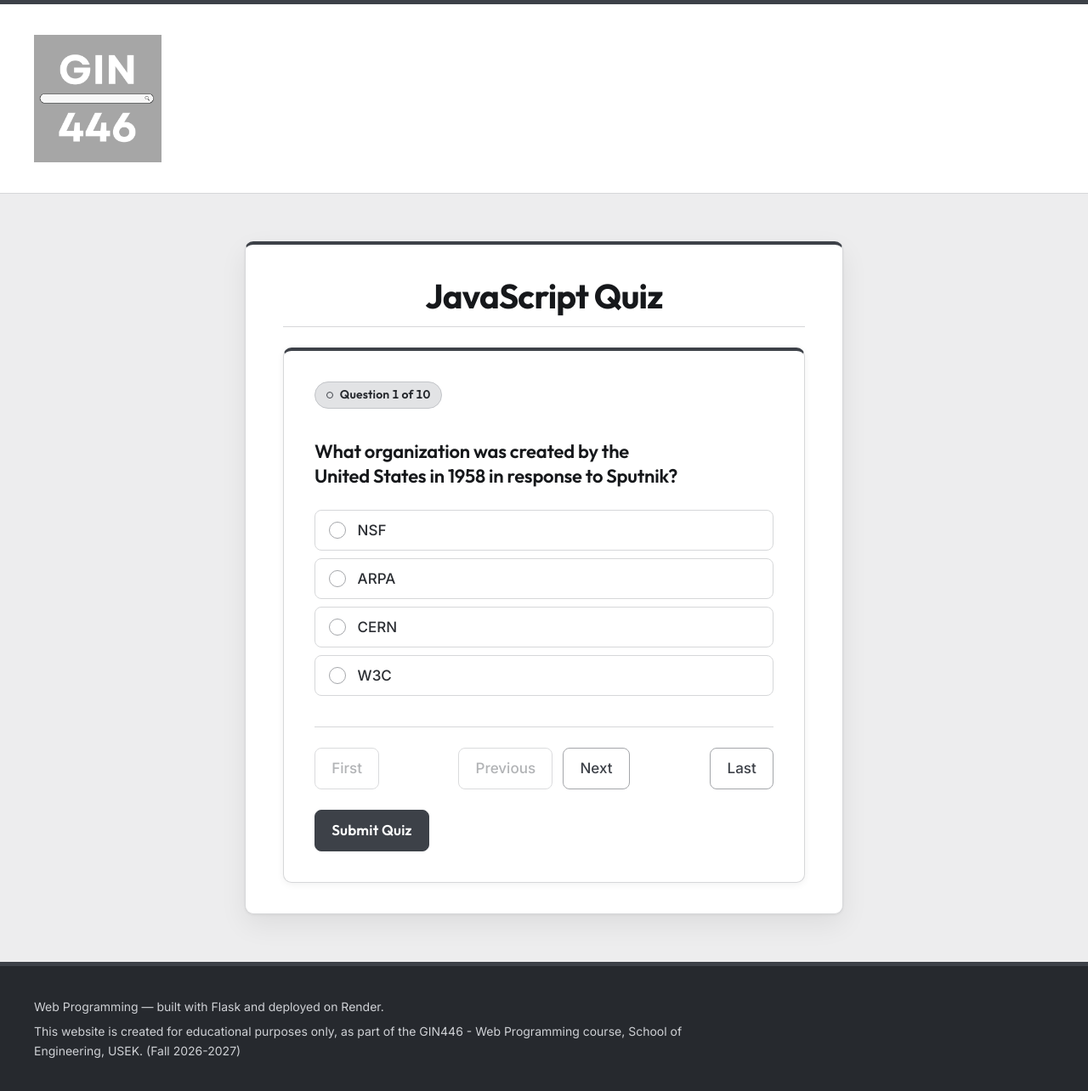
After one commit to Emmanuel-AB-26/web-programming-site-26, a Flask app: page /quiz in a window 1280 px wide. The commit adds this page. Shown: the whole page at 85% size. Run offline with Flask 3, Linux system fonts and the light colour scheme; some web fonts are replaced.

Commit message:
Week 5 activity

```diff
--- a/app.py
+++ b/app.py
@@ -50,6 +50,7 @@ def home():
         {"week": 2, "title": "History of the Internet (AI)", "url": "/internet-history-ai"},
         {"week": 2, "title": "History of the Web (AI)", "url": "/web-history-ai"},
         {"week": 4, "title": "Engineering Student Profile", "url": "/submit-profile"},
+        {"week": 5, "title": "JavaScript app", "url": "/quiz"},
     ]
     return render_template("index.html", weekly_work=weekly_work)
 
@@ -73,6 +74,10 @@ def internet_history_ai():
 def web_history_ai():
     return render_template("web-history-ai.html")
 
+@app.route("/research-page")
+def research_page():
+    return render_template("research-page.html")
+
 
 @app.route("/submit-profile", methods=["GET", "POST"])
 def submit_profile():
@@ -92,6 +97,10 @@ def submit_profile():
     # First visit (GET): just show the empty form.
     return render_template("profile-form.html")
 
+@app.route("/quiz", methods=["GET", "POST"])
+def quiz():
+    return render_template("quiz.html")
+
 
 if __name__ == "__main__":
     app.run(debug=True)
--- /dev/null
+++ b/static/quiz.css
@@ -0,0 +1,340 @@
+/* ==========================================================================
+   JavaScript Quiz: quiz.css
+   Extends the "Modern Graphite" base (static/style.css).
+   LOAD ORDER: link style.css FIRST, then this file, so the design tokens
+   (--color-*, --space-*, --radius-*, --shadow-*) are available here.
+   Mobile-first, same breakpoints as the base: tablet 40em.
+   ========================================================================== */
+
+.container {
+  /* Quiz-only feedback colours, muted to sit beside the graphite palette */
+  --quiz-success: #2f6f4f;
+  --quiz-success-soft: #e9f2ed;
+  --quiz-danger: #a3392e;
+  --quiz-danger-soft: #f9ecea;
+  --radio-size: 1.25rem;
+}
+
+body {
+  margin: 0;
+  background: var(--color-surface-alt);
+}
+
+/* ---------- Card ---------- */
+.container {
+  width: 100%;
+  max-width: 44rem;
+  margin: var(--space-md) auto;
+  padding: var(--space-md);
+  background: var(--color-surface);
+  border: 1px solid var(--color-border);
+  border-top: 4px solid var(--color-accent);
+  border-radius: var(--radius-lg);
+  box-shadow: var(--shadow-sm), 0 12px 32px rgba(15, 17, 19, 0.07);
+}
+
+h1 {
+  margin-bottom: var(--space-md);
+  padding-bottom: var(--space-sm);
+  text-align: center;
+  border-bottom: 1px solid var(--color-border);
+}
+
+/* ---------- Progress ---------- */
+#progress {
+  display: inline-block;
+  padding: 0.2rem 0.8rem;
+  font-family: var(--font-heading);
+  font-size: var(--text-sm);
+  font-weight: 600;
+  font-variant-numeric: tabular-nums;
+  letter-spacing: 0.01em;
+  color: var(--color-accent-hover);
+  background: var(--color-accent-soft);
+  border: 1px solid var(--color-accent-border);
+  border-radius: 999px;
+}
+
+
+/* Interactive pill, CSS only. A small status dot sits inside it; when an
+   answer is selected the pill fills dark and the dot fills white. */
+#progress {
+  display: inline-flex;
+  align-items: center;
+  gap: 0.5rem;
+  transition: background-color var(--transition), color var(--transition),
+              border-color var(--transition), box-shadow var(--transition),
+              transform 260ms cubic-bezier(0.3, 1.5, 0.5, 1);
+}
+
+#progress::before {
+  content: "";
+  width: 0.5rem;
+  height: 0.5rem;
+  border: 1.5px solid var(--color-accent);
+  border-radius: 50%;
+  transition: background-color var(--transition), border-color var(--transition);
+}
+
+#progress:hover {
+  border-color: var(--color-accent);
+  box-shadow: var(--shadow-sm);
+  transform: translateY(-1px);
+}
+
+/* Answer selected on the current question */
+.container:has(.choice input:checked) #progress {
+  color: var(--color-on-accent);
+  background: var(--color-accent);
+  border-color: var(--color-accent);
+}
+
+.container:has(.choice input:checked) #progress::before {
+  background: var(--color-on-accent);
+  border-color: var(--color-on-accent);
+}
+
+/* While a navigation button is pressed the pill squeezes, then springs
+   back as the new question number appears */
+.container:has(.navigation button:active) #progress { transform: scale(0.92); }
+
+/* ---------- Question ---------- */
+#questionText {
+  margin-top: var(--space-md);
+  margin-bottom: var(--space-md);
+  font-family: var(--font-heading);
+  font-size: var(--text-h3);
+  font-weight: 600;
+  line-height: 1.35;
+  letter-spacing: -0.01em;
+  color: var(--color-heading);
+}
+
+#questionText pre {
+  margin-top: var(--space-sm);
+  font-weight: 400;
+  letter-spacing: 0;
+}
+
+/* ---------- Choices ---------- */
+.choice {
+  display: flex;
+  align-items: center;
+  gap: 0.85rem;
+  min-height: var(--tap-target);
+  margin: 0.6rem 0;
+  padding: 0.65rem 1rem;
+  font-weight: 500;
+  line-height: 1.45;
+  color: var(--color-text);
+  background: var(--color-surface);
+  border: 1px solid var(--color-border);
+  border-radius: var(--radius-md);
+  cursor: pointer;
+  transition: border-color var(--transition), background-color var(--transition),
+              box-shadow var(--transition), color var(--transition);
+}
+
+.choice:hover {
+  background: var(--color-surface-alt);
+  border-color: var(--color-border-strong);
+}
+
+/* Selected answer */
+.choice:has(input:checked) {
+  background: var(--color-accent-soft);
+  border-color: var(--color-accent);
+  box-shadow: var(--shadow-sm);
+  color: var(--color-heading);
+}
+
+/* Keyboard focus: one ring around the whole row (mouse clicks don't trigger it) */
+.choice:has(input:focus-visible) {
+  outline: 2px solid var(--color-focus);
+  outline-offset: 3px;
+}
+
+/* Custom radio: replaces the native one, so no square box can appear
+   around it. This also cancels the base file's input:focus ring. */
+.choice input {
+  appearance: none;
+  -webkit-appearance: none;
+  display: grid;
+  place-content: center;
+  flex: 0 0 var(--radio-size);
+  width: var(--radio-size);
+  height: var(--radio-size);
+  min-height: 0;
+  max-width: none;
+  margin: 0;
+  padding: 0;
+  background: var(--color-surface);
+  border: 1.5px solid var(--color-border-strong);
+  border-radius: 50%;
+  box-shadow: none;
+  transition: background-color var(--transition), border-color var(--transition);
+}
+
+.choice input::before {
+  content: "";
+  width: 0.5rem;
+  height: 0.5rem;
+  border-radius: 50%;
+  background: var(--color-on-accent);
+  transform: scale(0);
+  transition: transform var(--transition);
+}
+
+.choice:hover input { border-color: var(--color-accent); }
+
+.choice input:focus,
+.choice input:focus-visible {
+  outline: none;
+  box-shadow: none;
+}
+
+.choice input:checked {
+  background: var(--color-accent);
+  border-color: var(--color-accent);
+}
+
+.choice input:checked::before { transform: scale(1); }
+
+/* Correction view (only if your script adds these classes) */
+.choice.correct {
+  background: var(--quiz-success-soft);
+  border-color: var(--quiz-success);
+}
+
+.choice.correct input {
+  background: var(--quiz-success);
+  border-color: var(--quiz-success);
+}
+
+.choice.incorrect {
+  background: var(--quiz-danger-soft);
+  border-color: var(--quiz-danger);
+}
+
+.choice.incorrect input {
+  background: var(--quiz-danger);
+  border-color: var(--quiz-danger);
+}
+
+/* ---------- Question change animation ----------
+   The choices fade up one after another whenever they are re-rendered. */
+.choice {
+  animation: quiz-choice-in 380ms cubic-bezier(0.2, 0.7, 0.2, 1) both;
+}
+
+.choice:nth-child(1) { animation-delay: 80ms; }
+.choice:nth-child(2) { animation-delay: 130ms; }
+.choice:nth-child(3) { animation-delay: 180ms; }
+.choice:nth-child(4) { animation-delay: 230ms; }
+.choice:nth-child(5) { animation-delay: 280ms; }
+.choice:nth-child(6) { animation-delay: 330ms; }
+
+@keyframes quiz-choice-in {
+  from { opacity: 0; transform: translateY(8px); }
+  to   { opacity: 1; transform: none; }
+}
+
+/* ---------- Navigation and buttons ----------
+   Base button styles still apply. Previous/Next are the quieter secondary
+   style; Submit stays the primary filled button. */
+/* Expects four buttons in this order: First, Previous, Next, Last.
+   Phones: four equal columns. Tablet+: First and Last sit at the edges,
+   Previous and Next are centred together (see the media query below). */
+.navigation {
+  display: grid;
+  grid-template-columns: repeat(4, minmax(0, 1fr));
+  gap: var(--space-xs);
+  margin-top: var(--space-lg);
+  padding-top: var(--space-md);
+  border-top: 1px solid var(--color-border);
+}
+
+.navigation button {
+  width: 100%;
+  padding-inline: 0.4rem;
+  font-size: var(--text-sm);
+  color: var(--color-accent);
+  background: var(--color-surface);
+  border: 1px solid var(--color-border-strong);
+}
+
+.navigation button:hover:not(:disabled) {
+  color: var(--color-on-accent);
+  background: var(--color-accent);
+  border-color: var(--color-accent);
+}
+
+button:disabled {
+  opacity: 0.4;
+  cursor: not-allowed;
+  transform: none;
+  box-shadow: none;
+}
+
+.submit {
+  width: 100%;
+  margin-top: var(--space-md);
+  font-family: var(--font-heading);
+  font-weight: 600;
+  letter-spacing: 0.01em;
+}
+
+/* ---------- Results ---------- */
+#resultsPanel {
+  display: none;
+  margin-top: var(--space-lg);
+  padding-top: var(--space-md);
+  border-top: 1px solid var(--color-border);
+  animation: quiz-reveal 300ms ease both;
+}
+
+#resultsPanel h2 { color: var(--color-accent-hover); }
+
+#correction {
+  white-space: pre-wrap;
+  font-family: var(--font-body);
+  line-height: var(--leading-body);
+  padding: var(--space-sm) var(--space-md);
+  background: var(--color-surface-alt);
+  border: 1px solid var(--color-border);
+  border-left: 4px solid var(--color-accent);
+  border-radius: var(--radius-md);
+}
+
+@keyframes quiz-reveal {
+  from { opacity: 0; transform: translateY(6px); }
+  to   { opacity: 1; transform: none; }
+}
+
+/* ==========================================================================
+   TABLET and up (min-width: 40em)
+   ========================================================================== */
+@media (min-width: 40em) {
+  .container {
+    margin-block: var(--space-xl);
+    padding: var(--space-lg) calc(var(--space-lg) + 0.5rem);
+  }
+
+  .navigation {
+    grid-template-columns: 1fr auto auto 1fr;   /* equal side columns keep the middle pair centred */
+    gap: var(--space-sm);
+  }
+
+  .navigation button {
+    width: auto;
+    padding-inline: 1.2rem;
+    font-size: var(--text-base);
+  }
+
+  .navigation button:first-child { justify-self: start; }
+  .navigation button:last-child  { justify-self: end; }
+
+  .submit { width: auto; }
+}
+
+/* Reduced motion: the base file already shortens transitions and animations */
--- /dev/null
+++ b/static/quiz.js
@@ -0,0 +1,272 @@
+// ======================================================
+// QUESTIONS
+// ======================================================
+const questions = [
+{
+question:"What organization was created by the United States in 1958 in response to Sputnik?",
+choices:["NSF","ARPA","CERN","W3C"],
+answer:1,
+explanation:"1958: The US created the Advanced Research Projects Agency (ARPA) as a response to Sputnik."
+},
+{
+question:"Who developed the concept of packet switching in 1961?",
+choices:["Ray Tomlinson","Vint Cerf","Leonard Kleinrock","Tim Berners-Lee"],
+answer:2,
+explanation:"1961: Leonard Kleinrock published his work on packet-switching networks, which provided an important theoretical foundation for computer communication."
+},
+{
+question:"What major development occurred in 1984?",
+choices:["TCP was split into TCP and IP", "DNS was introduced", "NSFNET was established", "ARPANET was shut down"],
+answer:1,
+explanation:"1984: DNS was introduced, to translate human-readable names into network addresses."
+},
+{
+question:"What happened in 1986?",
+choices:["The Web was proposed", "The National Science Foundation established NSFNET", "Email was introduced", "Google was founded"],
+answer:1,
+explanation:"1986: The National Science Foundation (NSF) established NSFNET, an academic network."
+},
+{
+question:"What happened in 1990 according to the Internet history timeline?",
+choices:["NSFNET was established","ARPANET was shut down","The World Wide Web was proposed","Google was founded"],
+answer:1,
+explanation:"1990: ARPANET was shut down"
+},
+{
+question:"Who proposed the World Wide Web in 1989?",
+choices:["Vannevar Bush", "Tim Berners-Lee", "Ray Tomlinson", "Leonard Kleinrock"],
+answer:1,
+explanation:"1989: The World Wide Web was proposed by Berners-Lee as a global hypertext system for sharing information among researchers at CERN."
+},
+{
+question:"What did Tim Berners-Lee develop in 1990?",
+choices:["The first web server, web browser/editor, HTML, HTTP, and URL system","The first search engine","TCP/IP","NSFNET"],
+answer:0,
+explanation:"1990: Berners-Lee developed the first web server, web browser/editor, HTML, HTTP, and URL system. The basic architecture of Web was established."
+},
+{
+question:"What happened in 1993 that helped the Web spread rapidly?",
+choices:["Google was founded", "JavaScript was introduced", "CERN removed licensing barriers", "W3C was founded"],
+answer:2,
+explanation:"1993: CERN removed licensing barriers. This helped the Web to spread rapidly and encouraged organizations worldwide to adopt it."
+},
+{
+question:"What happened when Web 2.0 appeared in the early 2000s?",
+choices:["The Web became limited to research institutions","Websites became mostly static","The Web evolved from mostly static pages toward interactive services and user-generated content","DNS was replaced by HTML"],
+answer:2,
+explanation:"Early 2000s: Web 2.0 appeared. The Web evolved from mostly static pages toward interactive services and user-generated content."
+},
+{
+question:"What happened in 1998 according to the Web history timeline?",
+choices:["JavaScript was introduced","Google was founded","W3C was founded","Mosaic browser was released"],
+answer:1,
+explanation:"1998: Google was founded."
+}
+]
+ // Populate this array with question objects as needed.
+// Each question object should have the following structure:
+//   {
+//     question:
+//       "Which keyword declares a block-scoped variable that can later be reassigned?",
+//     choices: ["var", "let", "const", "static"],
+//     answer: 1,
+//     explanation:
+//       "let declares a block-scoped variable whose value may later be reassigned.",
+//   },
+
+
+// ======================================================
+// APPLICATION STATE
+// ======================================================
+let currentQuestion = 0;
+const userAnswers = new Array(questions.length);
+
+// ======================================================
+// SAVE AN ANSWER
+// ======================================================
+function saveAnswer(choiceIndex) {
+userAnswers[currentQuestion]=choiceIndex;
+}
+
+// ======================================================
+// NAVIGATION
+// ======================================================
+function goNext() {
+  //   Move to the next question if not at the last question.
+  if(currentQuestion<questions.length-1)
+    {currentQuestion++;}
+  renderQuestion();
+}
+
+function goPrevious() {
+  //   Move to the previous question if not at the first question.
+  if(currentQuestion>0)
+    {currentQuestion--;}
+  renderQuestion();
+}
+
+function goFirst() {
+  //   Move to the first question.
+  currentQuestion=0;
+  renderQuestion();
+}
+function goLast() {
+  //   Move to the last question.
+  currentQuestion=questions.length-1;
+  renderQuestion();
+}
+
+// ======================================================
+// CALCULATE SCORE
+// ======================================================
+function calculateScore() {
+  //   Calculate the user's score based on their answers.
+  let score=0;
+  for (let x in userAnswers)
+  { if(userAnswers[x]===questions[x].answer)
+      {score++;}
+  }
+  return score;
+}
+
+// ======================================================
+// CALCULATE PERCENTAGE
+// ======================================================
+function calculatePercentage(score) {
+  let percentage=(score/(questions.length))*100;
+  return Math.round(percentage);
+}
+
+// ======================================================
+// PERFORMANCE MESSAGE
+// ======================================================
+function getPerformanceMessage(percentage) {
+  //   Return a performance message based on the percentage score.
+  let message="";
+  if(percentage<50)
+  {message="Needs Improvement";}
+  else if(percentage>=50 && percentage<=59)
+  {message="Pass";}
+  else if(percentage>=60 && percentage<=79)
+  {message="Good";}
+  else if(percentage>=80 && percentage<=100)
+  {message="Excellent";}
+  return message;
+}
+
+// ======================================================
+// BUILD CORRECTION
+// ======================================================
+function buildCorrection() {
+let correction = "";
+
+  for (let x = 0; x < questions.length; x++) {
+    correction += "Question " + (x + 1) + ": " + questions[x].question + "\n\n";
+
+    if (userAnswers[x] !== undefined) {
+      correction += "Your answer: " + questions[x].choices[userAnswers[x]] + "\n";
+    } else {
+      correction += "Your answer: No answer\n";
+    }
+
+    correction += "Correct answer: " + questions[x].choices[questions[x].answer] + "\n";
+
+    if (userAnswers[x] === questions[x].answer) {
+      correction += "Result: Correct\n";
+    } else {
+      correction += "Result: Incorrect\n";
+    }
+
+    correction += "Explanation: " + questions[x].explanation + "\n\n";
+  }
+
+  return correction;
+}
+
+// ======================================================
+// PROVIDED INTERFACE CODE
+//
+// DOM manipulation and events will be studied later.
+// ======================================================
+
+// ======================================================
+// SUBMIT QUIZ
+// ======================================================
+function submitQuiz() {
+  const score = calculateScore();
+  const percentage = calculatePercentage(score);
+  const message = getPerformanceMessage(percentage);
+  const correction = buildCorrection();
+  showResults(score, percentage, message, correction);
+}
+
+function renderQuestion() {
+  const q = questions[currentQuestion];
+
+  // --------------------------------------------------
+  // QUESTION NUMBER
+  // --------------------------------------------------
+  document.getElementById("progress").textContent =
+    `Question ${currentQuestion + 1} of ${questions.length}`;
+
+  // --------------------------------------------------
+  // QUESTION
+  // --------------------------------------------------
+  document.getElementById("questionText").textContent = q.question;
+
+  // --------------------------------------------------
+  // CHOICES
+  // --------------------------------------------------
+  const choicesContainer = document.getElementById("choices");
+  choicesContainer.innerHTML = "";
+  for (let i = 0; i < q.choices.length; i++) {
+    const label = document.createElement("label");
+    label.className = "choice";
+    const radio = document.createElement("input");
+    radio.type = "radio";
+    radio.name = "answer";
+    radio.value = i;
+    // Restore an answer previously selected
+    // by the user.
+    if (userAnswers[currentQuestion] === i) {
+      radio.checked = true;
+    }
+    // When the user selects this answer,
+    // save its index.
+    radio.onclick = function () {
+      saveAnswer(i);
+    };
+    label.appendChild(radio);
+    label.appendChild(document.createTextNode(" " + q.choices[i]));
+    choicesContainer.appendChild(label);
+  }
+
+  // --------------------------------------------------
+  // NAVIGATION BUTTONS
+  // --------------------------------------------------
+  document.getElementById("firstBtn").disabled = currentQuestion === 0;
+  document.getElementById("previousBtn").disabled = currentQuestion === 0;
+  document.getElementById("nextBtn").disabled =
+    currentQuestion === questions.length - 1;
+  document.getElementById("lastBtn").disabled =
+    currentQuestion === questions.length - 1;
+}
+
+// ======================================================
+// DISPLAY RESULTS
+// ======================================================
+function showResults(score, percentage, message, correction) {
+  document.getElementById("quizPanel").style.display = "none";
+  document.getElementById("resultsPanel").style.display = "block";
+  document.getElementById("scoreText").textContent =
+    `Score: ${score} / ${questions.length}`;
+  document.getElementById("percentageText").textContent =
+    `Percentage: ${percentage}%`;
+  document.getElementById("performanceText").textContent = message;
+  document.getElementById("correction").textContent = correction;
+}
+
+// ======================================================
+// START APPLICATION
+// ======================================================
+renderQuestion();
--- a/templates/index.html
+++ b/templates/index.html
@@ -15,5 +15,11 @@
                 {% endfor %}
             </ul>
         </section>
+        <section>
+        <h2>Research</h2>
+        <ul>
+            <li><a href="{{ url_for('research_page') }}">Research Page</a></li>
+        </ul>
+        </section>
     </main>
 {%endblock%}
--- /dev/null
+++ b/templates/quiz.html
@@ -0,0 +1,28 @@
+{% extends "base.html" %} {% block title %} Quiz {% endblock %} {% block head %}
+<link rel="stylesheet" href="{{ url_for('static', filename='quiz.css') }}" />
+{% endblock %} {% block content%}
+<main class="container">
+  <h1>JavaScript Quiz</h1>
+  <section id="quizPanel">
+    <p id="progress"></p>
+    <h2 id="questionText"></h2>
+    <div id="choices"></div>
+    <div class="navigation">
+      <button id="firstBtn" onclick="goFirst()">First</button>
+      <button id="previousBtn" onclick="goPrevious()">Previous</button>
+      <button id="nextBtn" onclick="goNext()">Next</button>
+      <button id="lastBtn" onclick="goLast()">Last</button>
+    </div>
+    <button class="submit" onclick="submitQuiz()">Submit Quiz</button>
+  </section>
+  <section id="resultsPanel">
+    <h2>Quiz Results</h2>
+    <p id="scoreText"></p>
+    <p id="percentageText"></p>
+    <p id="performanceText"></p>
+    <h3>Correction</h3>
+    <pre id="correction"></pre>
+  </section>
+</main>
+<script src="{{ url_for('static', filename='quiz.js') }}"></script>
+{% endblock %}
```
Also changed, not shown: templates/research-page.html (added, +71 -0 lines).
